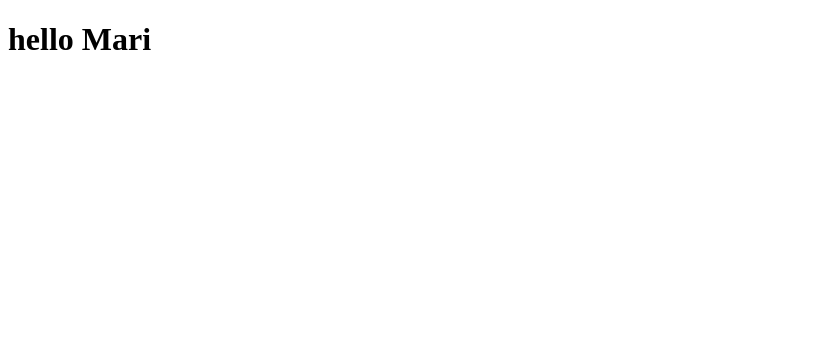
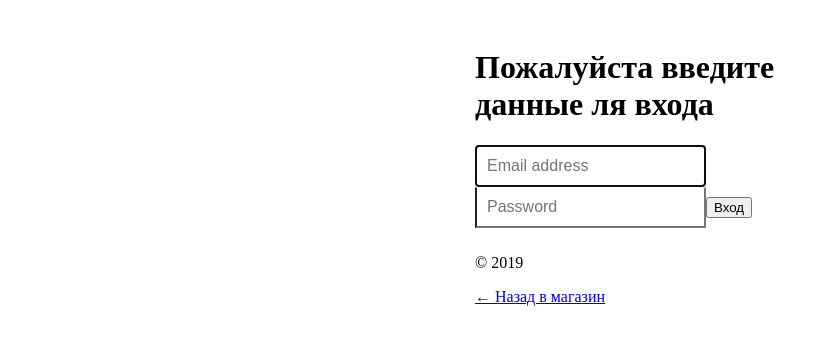
Before and after one commit to Marilka888/artShop_frontend, a Vue app: page /#/ups in a window 1280 px wide. Shown: the top 344 px of the page, without its empty margins (0-828 px from the left). Built offline with nearby package versions, Linux system fonts and the light colour scheme; a web font is replaced by a local one.

Commit message:
JEW-010 create log page

```diff
--- /dev/null
+++ b/src/components/AlertMessage.vue
@@ -0,0 +1,41 @@
+<template>
+  <div class="message-alert">
+    <div class="alert alert-dismissible" :class="'alert-' + item.status"
+         v-for="(item, index) in messages" :key="index">
+      {{ item.message }}
+      <button type="button" class="close" aria-label="Close" @click="removeMessage(index)">
+        <span aria-hidden="true">&times;</span>
+      </button>
+    </div>
+  </div>
+</template>
+<script>
+import { mapGetters, mapActions } from 'vuex';
+
+export default {
+  // eslint-disable-next-line vue/multi-word-component-names
+  name: 'Alert',
+  data() {
+    return {};
+  },
+  computed: {
+    ...mapGetters('alertMessageModules', ['messages']),
+  },
+  methods: {
+    updateMessage(message, status) {
+      this.$store.dispatch('alertMessageModules/updateMessage', { message, status });
+    },
+    ...mapActions('alertMessageModules', ['removeMessage', 'removeMessageWithTiming']),
+  },
+};
+</script>
+
+<style scope>
+.message-alert {
+  max-width: 55%;
+  position: fixed;
+  top: 56px;
+  right: 20px;
+  z-index: 1100;
+}
+</style>
--- a/src/views/LoginVuew.vue
+++ b/src/views/LoginVuew.vue
@@ -1,7 +1,81 @@
 <template>
-  <div class="container text-center">
-    <div class="my-2 leading-8 max-w-screen-sm text-left mx-auto">
-      <h1 class="text-4xl text-gray-600 font-bold py-5">hello Mari</h1>
-    </div>
+  <div class="mt-5">
+    <Alert/>
+    <form class="form-signin" @submit.prevent="signin">
+      <h1 class="h3 mb-3 font-weight-normal text-center">Пожалуйста введите данные ля входа</h1>
+      <label for="inputEmail" class="sr-only">Email address</label>
+      <input type="email" id="inputEmail" class="form-control"
+             v-model="user.username" placeholder="Email address" required autofocus>
+      <label for="inputPassword" class="sr-only">Password</label>
+      <input type="password" id="inputPassword" class="form-control mb-3"
+             v-model="user.password" placeholder="Password" required>
+      <button class="btn btn-lg btn-primary btn-block mb-3" type="submit">Вход</button>
+      <p class="mb-1 text-muted">&copy; 2019</p>
+      <router-link class="text-muted" to="/"> &larr; Назад в магазин</router-link>
+    </form>
   </div>
 </template>
+
+<script>
+import Alert from '@/components/AlertMessage.vue';
+
+export default {
+  data() {
+    return {
+      user: {
+        username: '',
+        password: '',
+      },
+    };
+  },
+  methods: {
+    signin() {
+      const api = `${process.env.VUE_APP_APIPATH}/admin/signin`;
+      const vm = this;
+      vm.$http.post(api, vm.user).then((response) => {
+        if (response.data.success) {
+          vm.$router.push('/admin/productsmanage');
+          vm.$store.dispatch('alertMessageModules/updateMessage', { message: response.data.message, status: 'success' });
+        } else {
+          vm.$store.dispatch('alertMessageModules/updateMessage', { message: response.data.message, status: 'danger' });
+        }
+      });
+    },
+  },
+  components: {
+    Alert,
+  },
+};
+</script>
+
+<style scoped>
+.form-signin {
+  width: 100%;
+  max-width: 330px;
+  padding: 20px;
+  margin: auto;
+}
+.form-signin .checkbox {
+  font-weight: 400;
+}
+.form-signin .form-control {
+  position: relative;
+  box-sizing: border-box;
+  height: auto;
+  padding: 10px;
+  font-size: 16px;
+}
+.form-signin .form-control:focus {
+  z-index: 2;
+}
+.form-signin input[type="email"] {
+  margin-bottom: -1px;
+  border-bottom-right-radius: 0;
+  border-bottom-left-radius: 0;
+}
+.form-signin input[type="password"] {
+  margin-bottom: 10px;
+  border-top-left-radius: 0;
+  border-top-right-radius: 0;
+}
+</style>
```
